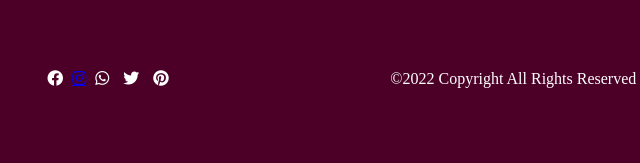
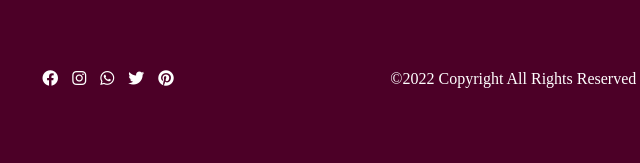
Before and after one commit to anushkabishnoi/E-Commerce-site-, a plain HTML site: page index.html in a window 1280 px wide. Shown: the part 3986-4149 px from the top of the page, 532-1172 px from the left. Drawn offline with nearby package versions, Linux system fonts and the light colour scheme; a web font is replaced by a local one.

Commit message:
reverted to normal

```diff
--- a/index.html
+++ b/index.html
@@ -446,7 +446,7 @@
       </div>
       <div>
         <i class="fa-brands fa-facebook"></i>
-        <a href="https://www.instagram.com/" class="fa-brands fa-instagram"></a>
+        <i class="fa-brands fa-instagram"></i>
         <i class="fa-brands fa-whatsapp"></i>
         <i class="fa-brands fa-twitter"></i>
         <i class="fa-brands fa-pinterest"></i>
```
